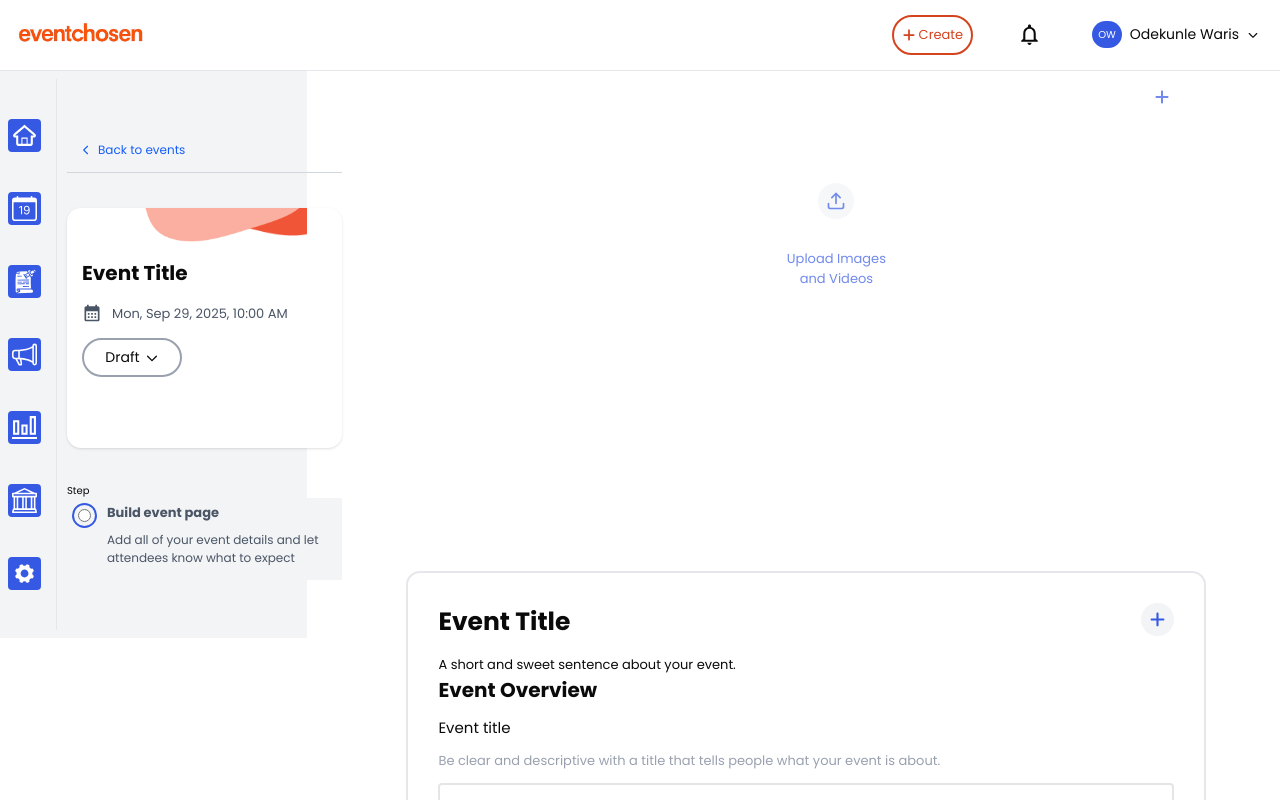
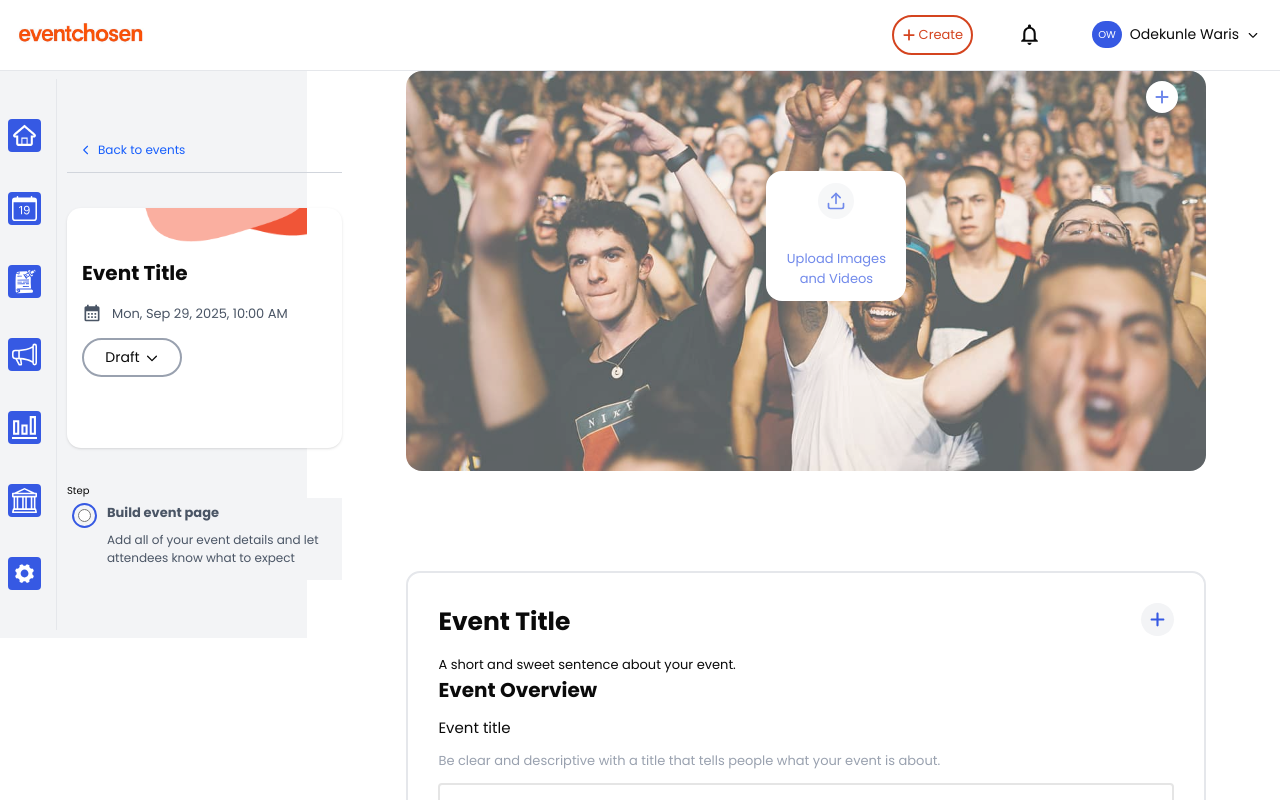
Before and after one commit to raveroses/Event_chosen, a Next.js app: page /dashboard in a window 1280 px wide. Shown: the top 800 px of the page. Built offline with nearby package versions, Linux system fonts and the light colour scheme; no server answers; the database is empty.

Commit message:
ongoing dashboard functionality

```diff
--- a/src/app/(management)/components/dashboard-ImageUploader/imageUploader.tsx
+++ b/src/app/(management)/components/dashboard-ImageUploader/imageUploader.tsx
@@ -11,17 +11,15 @@ const ImageUploader = () => {
     handleImageOnchange,
     handleImageTrigger,
     imageRef,
-    eventDetailCreation,
+    previewImage,
   } = useAppContext();
-
   return (
     <section className="md:w-[800px] w-full min-width-full md:overflow-y-scroll overflow-none flex flex-col gap-[10px] md:gap-[100px]  ">
       <div
-        className={`relative background
-
-    bg-[url(${eventDetailCreation.eventImage ?? "/images/herosec.jpeg"})]
-
-      w-full md:h-[400px] h-[300px] min-w-full md:rounded-2xl`}
+        className={`relative background w-full md:h-[400px] h-[300px] min-w-full md:rounded-2xl`}
+        style={{
+          backgroundImage: `url(${previewImage || "/images/herosec.jpeg"})`,
+        }}
       >
         <div className="absolute top-[10px] md:left-[740px] left-[90%] bg-white text-[#3659e3] rounded-full text-center p-[8px] font-bold">
           <FaPlus />
@@ -54,7 +52,7 @@ const ImageUploader = () => {
         <EventTitle />
         <Date />
         <Overview />
-        <div className="flex justify-end">
+        <div className="flex md:justify-end justify-center">
           <button
             className="border bg-[#9f2c15] rounded text-white w-[200px] py-[10px] text-[16px] "
             onClick={handleEventDetailCreationSubmission}
--- a/src/app/_custom-hooks/ContextProvider.tsx
+++ b/src/app/_custom-hooks/ContextProvider.tsx
@@ -193,14 +193,22 @@ const ContextProvider = ({ children }: { children: ReactNode }) => {
 
   const handleEventLocationChoosen = (locationName: string) => {
     setLocationCreationChoosen(locationName);
+    setEventDetailCreation((prev) => ({
+      ...prev,
+      eventLocationsCreate: locationName,
+    }));
   };
+  const [previewImage, setPreviewImage] = useState<string | null>(null);
+  const imageRef = useRef<HTMLInputElement | null>(null);
+  const [selectImageFile, setSelectImageFile] = useState<File | null>(null);
 
-  const handleEventCreationValidation = () => {
+  const handleEventCreationValidation = (): boolean => {
     if (
       !eventDetailCreation.eventTitle.trim() ||
       !eventDetailCreation.eventSummary.trim() ||
       !eventDetailCreation.eventCategory.trim() ||
-      !eventDetailCreation.eventImage.trim() ||
+      // !eventDetailCreation.eventImage.trim() ||
+      !selectImageFile?.name ||
       !eventDetailCreation.eventOverview ||
       !eventDetailCreation.eventStartTime.trim() ||
       !eventDetailCreation.eventLocationsCreate.trim() ||
@@ -208,11 +216,12 @@ const ContextProvider = ({ children }: { children: ReactNode }) => {
       !eventDetailCreation.eventStatus.trim()
     ) {
       // toast.error("Please, Check all fields");
+      setPreviewImage("");
       alert("All fields are not fields");
-      return;
+      return false;
     }
 
-    setMultipleEventCreation([eventDetailCreation]);
+    return true;
   };
 
   const handleCategoryChange = (value: string) => {
@@ -222,14 +231,12 @@ const ContextProvider = ({ children }: { children: ReactNode }) => {
     }));
   };
 
-  const imageRef = useRef<HTMLInputElement | null>(null);
-  const [selectImageFile, setSelectImageFile] = useState<File | null>(null);
   const handleImageOnchange = (e: ChangeEvent<HTMLInputElement>) => {
     if (!e.target.files) return;
     const file = e.target.files[0];
     setSelectImageFile(file);
-
-    console.log(file);
+    const previewUrl = URL.createObjectURL(file);
+    setPreviewImage(previewUrl);
   };
 
   const uploadFile = async (selectImage: File | null) => {
@@ -255,12 +262,13 @@ const ContextProvider = ({ children }: { children: ReactNode }) => {
       const publicUrl = data.publicUrl;
 
       setEventDetailCreation((prev) => ({ ...prev, eventImage: publicUrl }));
-      console.log(data);
     }
+    setMultipleEventCreation([eventDetailCreation]);
   };
 
   const handleEventDetailCreationSubmission = async () => {
-    handleEventCreationValidation();
+    if (!handleEventCreationValidation()) return;
+    await uploadFile(selectImageFile as File);
 
     const supabaseEvents = multipleEventCreation.map((event) => event);
 
@@ -269,7 +277,6 @@ const ContextProvider = ({ children }: { children: ReactNode }) => {
       .insert(supabaseEvents);
 
     console.log("DATA INSERT", data, "ERROR INSERT", error);
-    uploadFile(selectImageFile as File);
 
     setEventDetailCreation({
       eventTitle: "",
@@ -284,13 +291,12 @@ const ContextProvider = ({ children }: { children: ReactNode }) => {
     });
   };
 
-  console.log(selectImageFile);
-
   const handleImageTrigger = () => {
     imageRef.current?.click();
   };
 
   console.log(eventDetailCreation);
+  console.log(selectImageFile);
 
   return (
     <createcontext.Provider
@@ -316,7 +322,6 @@ const ContextProvider = ({ children }: { children: ReactNode }) => {
         locationCreationChoosen,
         handleEventDetailCreationSubmission,
         date,
-        // timesetter,
         open,
         setOpen,
         dateOnSelect,
@@ -324,7 +329,7 @@ const ContextProvider = ({ children }: { children: ReactNode }) => {
         handleImageOnchange,
         handleImageTrigger,
         imageRef,
-        // timepicker,
+        previewImage,
       }}
     >
       {children}
--- a/src/app/_types/types.tsx
+++ b/src/app/_types/types.tsx
@@ -44,6 +44,7 @@ export type Context = {
   handleImageOnchange: (e: ChangeEvent<HTMLInputElement>) => void;
   handleImageTrigger: () => void;
   imageRef: React.RefObject<HTMLInputElement | null>;
+  previewImage: string | null;
 };
 
 export type InputCard = {
```
